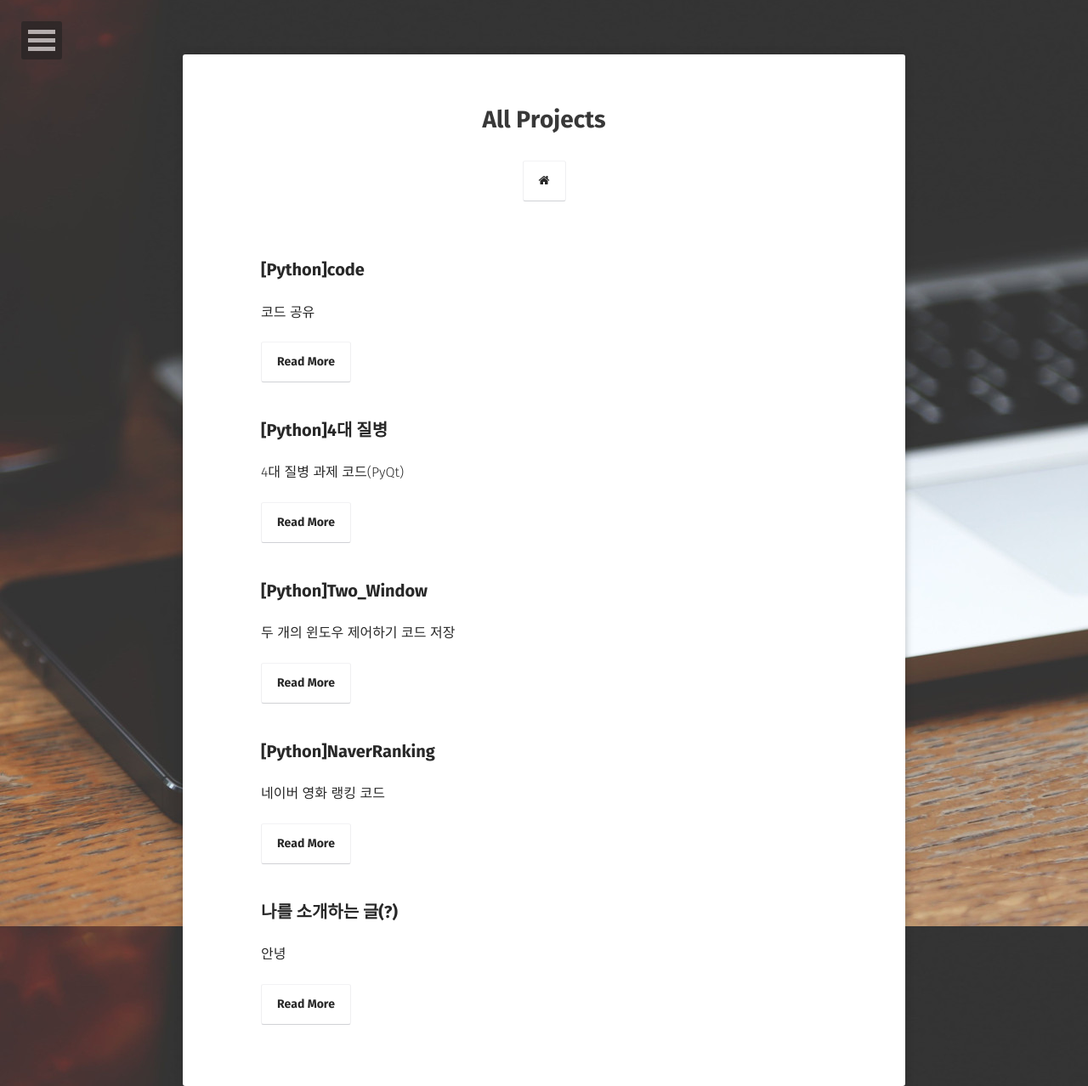
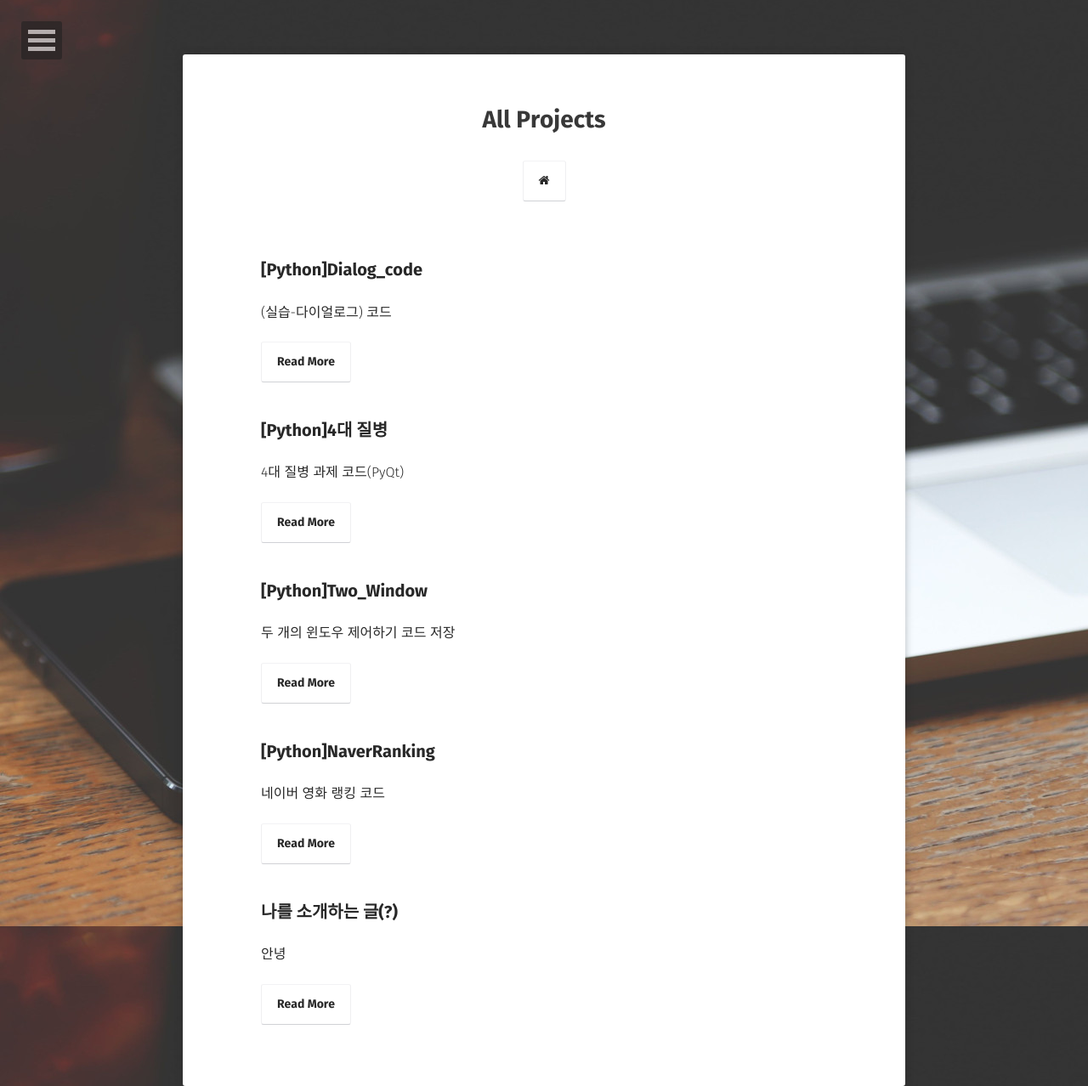
Before and after one commit to jjjuun888/jjjuun888.github.com, a Jekyll site: the page built from projects/index.md, in a window 1280 px wide. Shown: the whole page at 85% size. Built offline with Jekyll 4.4.1, drawn with Linux system fonts in a browser that asks for light colours; some web fonts are replaced.

Commit message:
Update 2022-12-18-Dialog_code.md

```diff
--- a/_posts/2022-12-18-Dialog_code.md
+++ b/_posts/2022-12-18-Dialog_code.md
@@ -1,8 +1,8 @@
 ---
 layout: post
-title:  "[Python]code"
+title:  "[Python]Dialog_code"
 date:   2022-12-18
-excerpt: "코드 공유"
+excerpt: "(실습-다이얼로그) 코드"
 project: true
 tag:
 - blog
```
